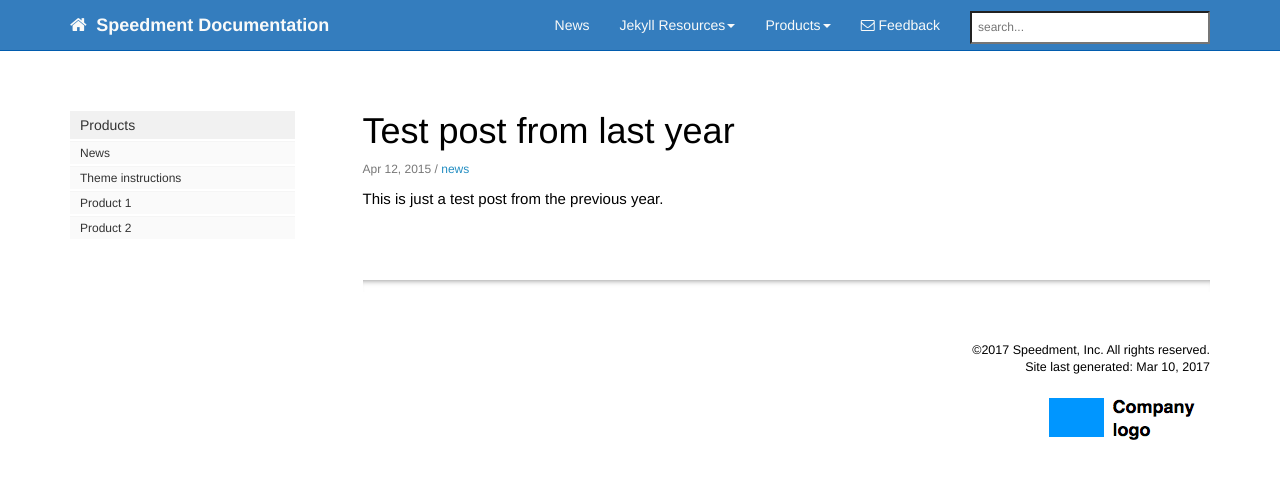
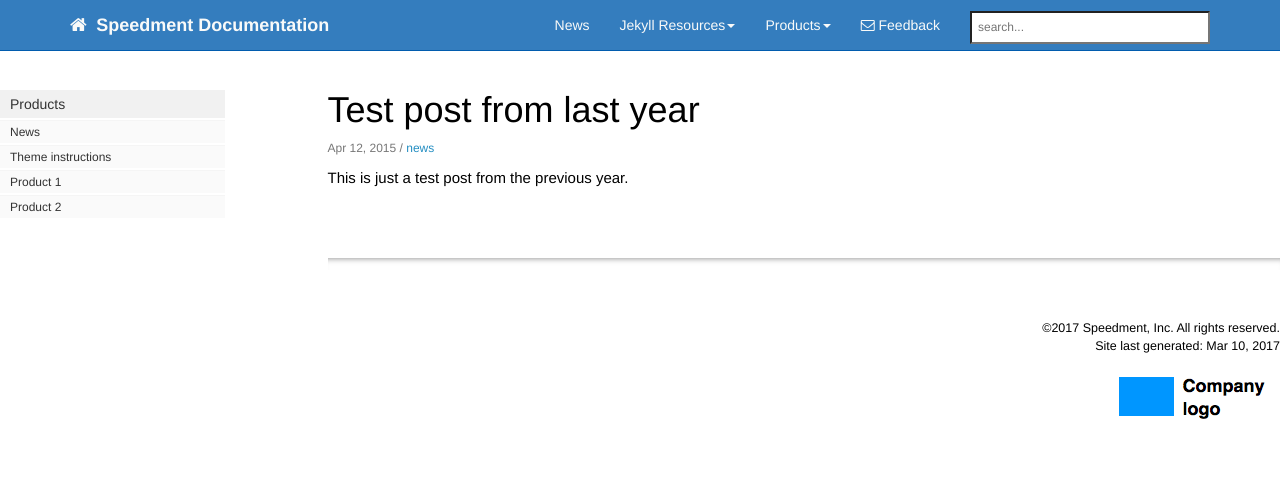
Before and after one commit to speedment/speedment-doc, a Jekyll site: the page built from _posts/2015-04-12-test-post-last-year.md, in a window 1280 px wide. Shown: the top 479 px of the page. Built offline with Jekyll 4.4.1, drawn with Linux system fonts in a browser that asks for light colours; nearby versions of some CDN libraries; comment, search, counter and statistics services are not loaded.

Commit message:
Update default.html

```diff
--- a/_layouts/default.html
+++ b/_layouts/default.html
@@ -56,8 +56,7 @@
 <body>
 {% include topnav.html %}
 <!-- Page Content -->
-<div class="container">
-    <div class="col-lg-12">&nbsp;</div>
+<div class="container-fluid">
     <!-- Content Row -->
     <div class="row">
         <!-- Sidebar Column -->
```
